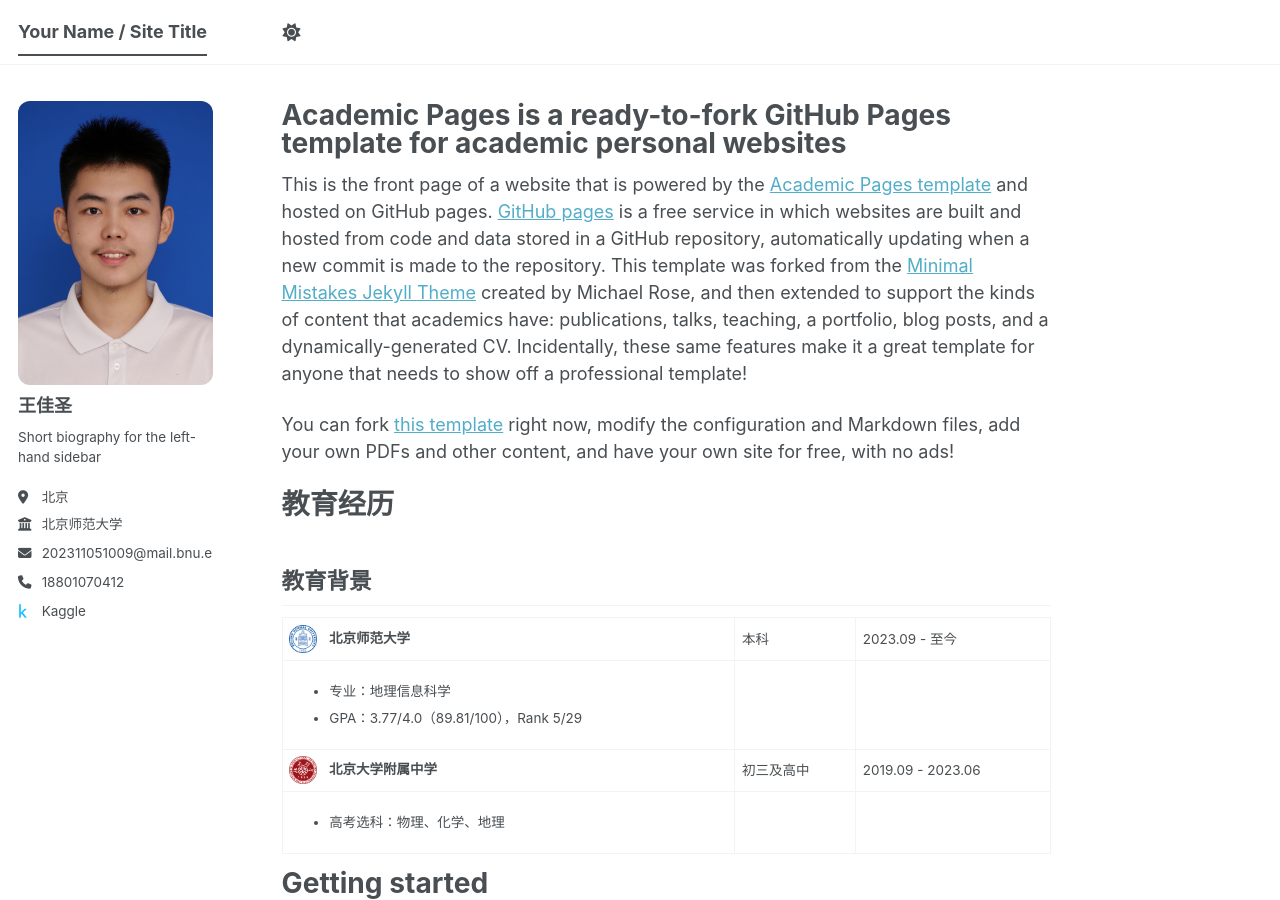
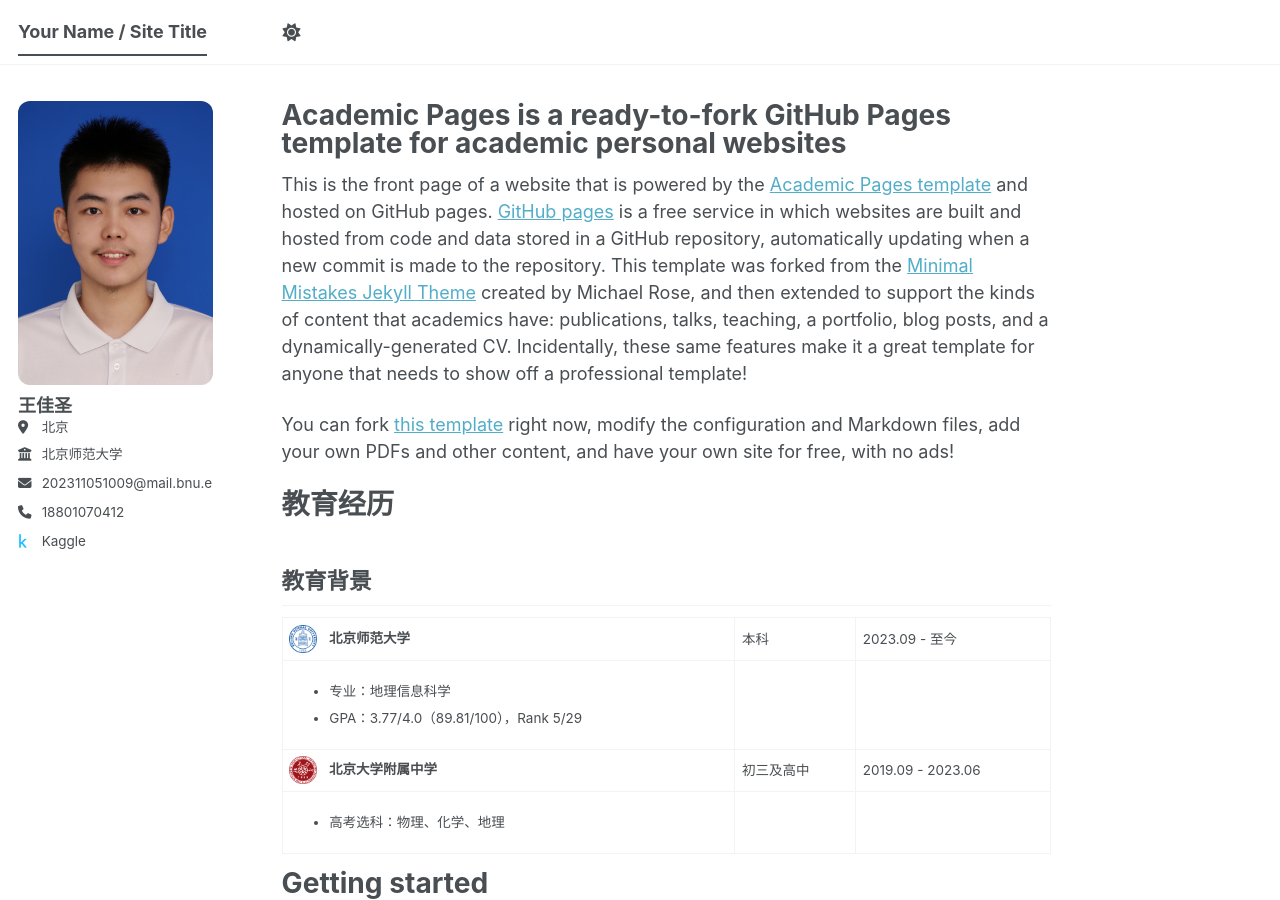
Before and after one commit to WJSheng2005/wangjiasheng.github.io, a Jekyll site: the page built from _pages/about.md, in a window 1280 px wide and 900 px high. Built offline with Jekyll 4.4.1, drawn with Linux system fonts in a browser that asks for light colours; a script bundle is joined from its source files by our own code; library files that are not in the unit come from our copies.

Commit message:
Update _config.yml

```diff
--- a/_config.yml
+++ b/_config.yml
@@ -25,7 +25,7 @@ author:
   avatar           : "myphoto.jpg"
   name             : "王佳圣"
   pronouns         : # example: "she/her"
-  bio              : "Short biography for the left-hand sidebar"
+  bio              :
   location         : "北京"
   employer         : "北京师范大学"
   uri              : # URL
```
